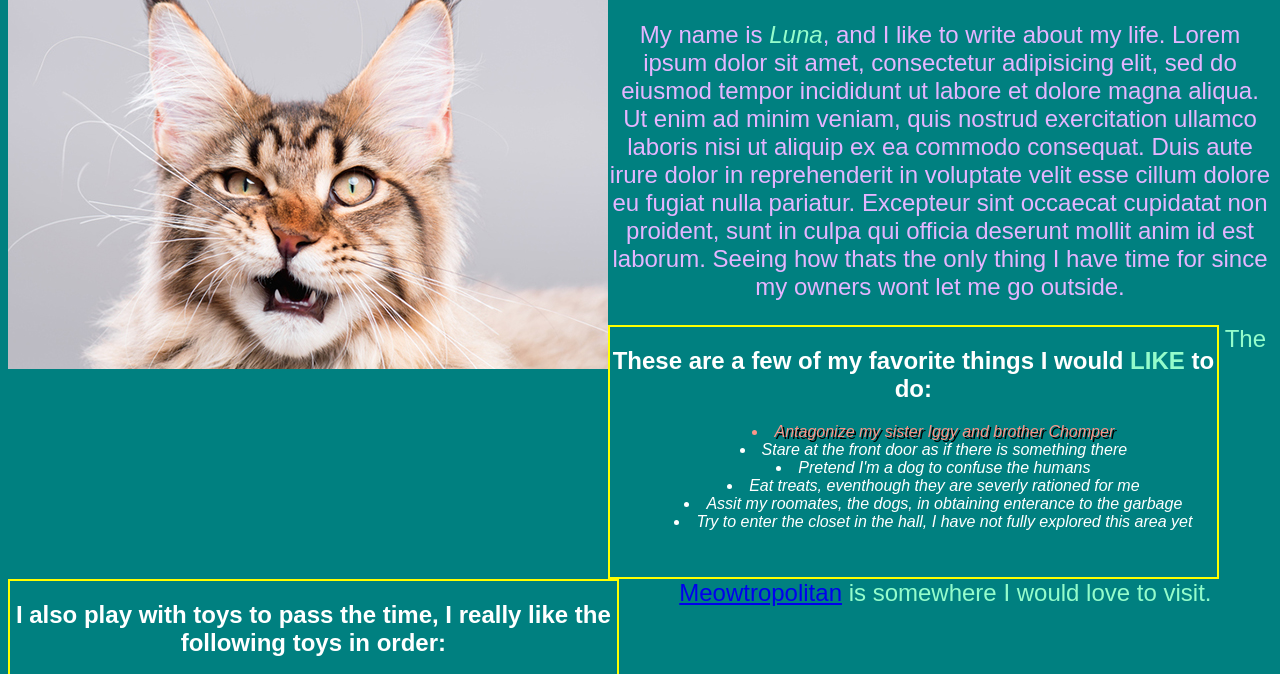
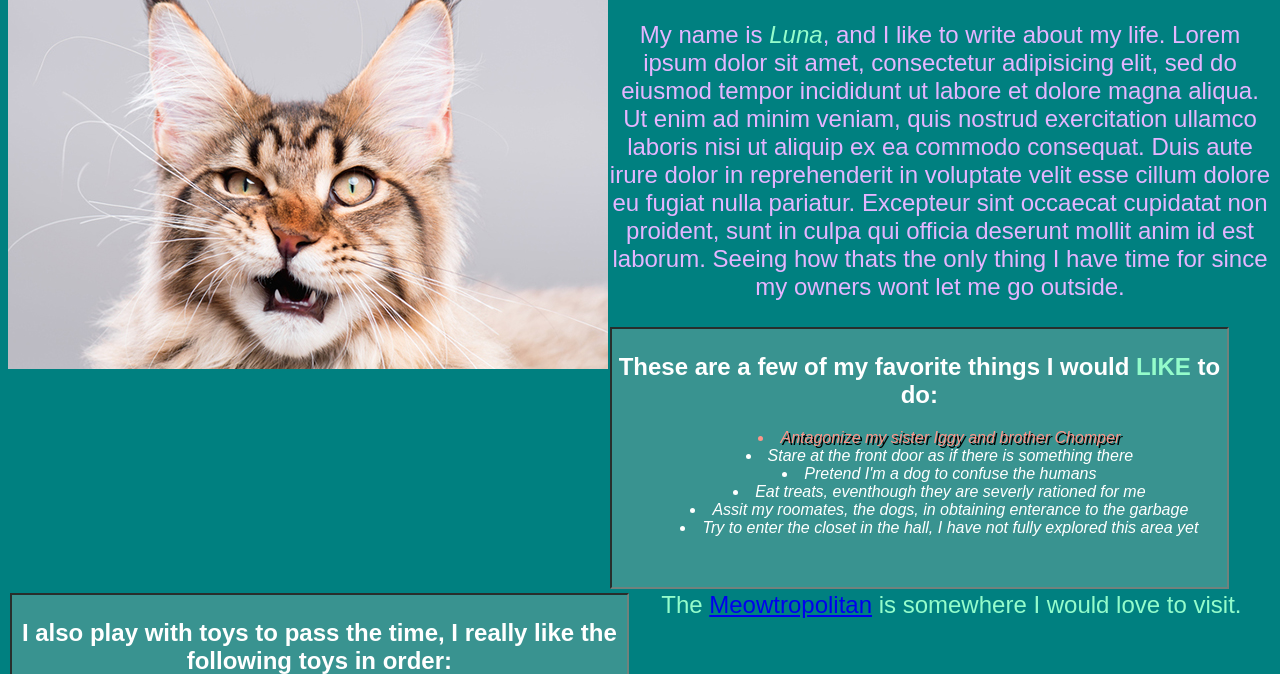
Before and after one commit to nicpitta/cat-catalog, a plain HTML site: page index.html in a window 1280 px wide. Shown: the part 111-785 px from the top of the page. Drawn offline with Linux system fonts and the light colour scheme.

Commit message:
rearrange webpage with css floats

```diff
--- a/css/styles.css
+++ b/css/styles.css
@@ -48,5 +48,8 @@ li{
   float: left;
   width: 48%;
   height: 250px;
-  border: 2px solid yellow;
+  border: 2px inset #71827d;
+  background-color: #399390;
+  padding: 4px;
+  margin: 2px;
 }
```
